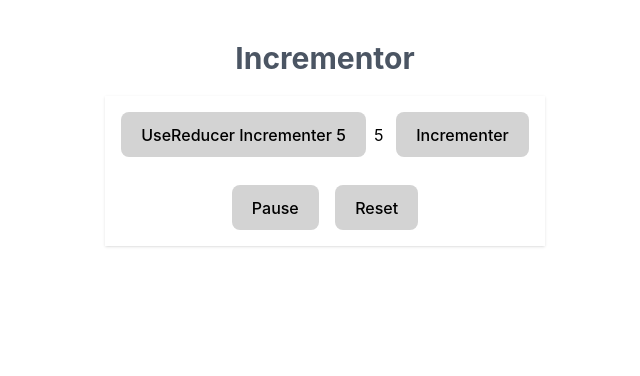
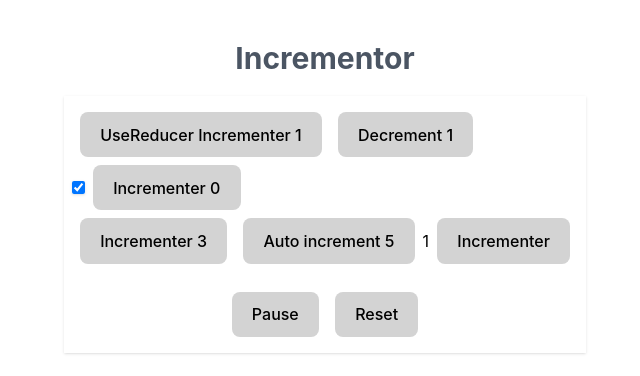
Before and after one commit to NdekoCode/react-funny-projects, a React (Vite) app: page /increment in a window 1280 px wide. Shown: the top 376 px of the page, without its empty margins (315-955 px from the left). Built offline with nearby package versions, Linux system fonts and the light colour scheme.

Commit message:
render maximum compter

```diff
--- /dev/null
+++ b/src/components/Incrementor/Child.jsx
@@ -0,0 +1,8 @@
+import React from "react";
+
+const Child = () => {
+  console.log("render");
+  return <div className="p-3 shadow-md border">Hey le compter</div>;
+};
+
+export default Child;
--- a/src/components/Incrementor/ManuelIncrement.jsx
+++ b/src/components/Incrementor/ManuelIncrement.jsx
@@ -1,24 +1,35 @@
 import { useEffect, useReducer, useState } from "react";
+import AutoCompter from "./AutoCompter";
+import Compter from "./Compter";
+import ToggleCompter from "./ToggleCompter";
 function reducer(state, action) {
   switch (action.type) {
     case "increment":
-      return state + 1;
+      return { count: state.count + action.payload || 1 };
     case "decrement":
-      return state - 1;
+      if (state > 0) {
+        return { count: state.count - action.payload || 1 };
+      }
+      return state.count;
     case "reset":
-      return 0;
+      return init(0);
     case "pause":
-      return state;
+      return state.count;
     default:
       throw new Error(
         "Impossible de faire des operation avec cette action qui est inconnu"
       );
   }
 }
+function init(initialValue) {
+  return {
+    count: initialValue,
+  };
+}
 const ManuelIncrement = () => {
   const [timer, setTimer] = useState(null);
   // useReducer retourner la valeur de l'etat mais aussi un dispatcher: un dispatcher est une fonction qui devra etre appeler et à qui on passera une action, cette action permettra de declencher un type de mutation particulier
-  const [count, dispatch] = useReducer(reducer, 0);
+  const [state, dispatch] = useReducer(reducer, 0, init);
   const pause = () => {
     console.log(timer);
     window.clearInterval(timer);
@@ -43,13 +54,16 @@ const ManuelIncrement = () => {
   }, []);
   return (
     <div className="px-2 py-3 shadow">
-      <button onClick={() => dispatch({ type: "increment" })}>
-        UseReducer Incrementer {count}
+      <button onClick={() => dispatch({ type: "increment", payload: 1 })}>
+        UseReducer Incrementer {state.count}
       </button>
-      {/* <ToggleCompter /> */}
-      {/* <Compter initial={3} step={5} /> */}
-      {/* <AutoCompter /> */}
-      {count}{" "}
+      <button onClick={() => dispatch({ type: "decrement" })}>
+        Decrement {state.count}
+      </button>
+      <ToggleCompter />
+      <Compter initial={3} step={5} />
+      <AutoCompter />
+      {state.count}
       <button onClick={() => dispatch({ type: "increment" })}>
         Incrementer
       </button>
```
